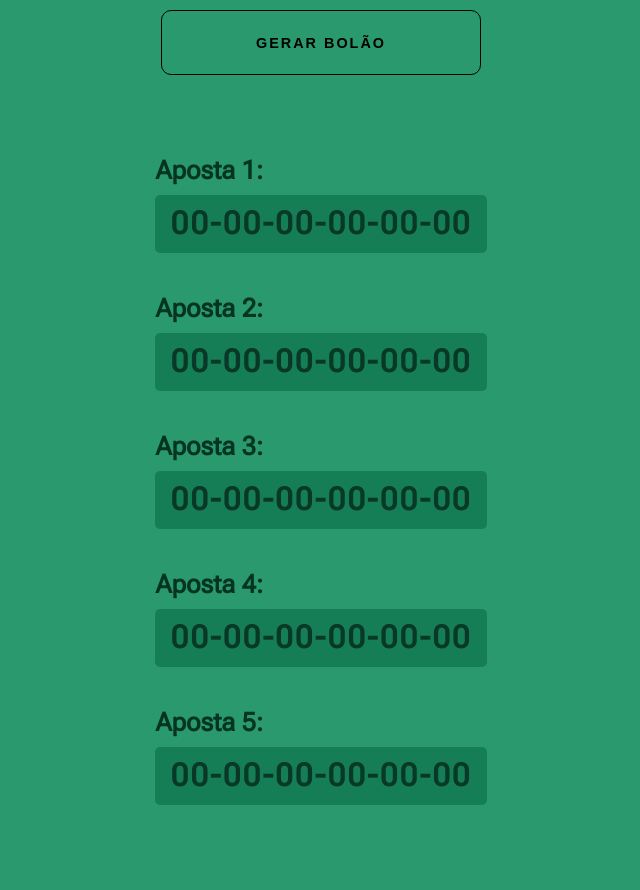
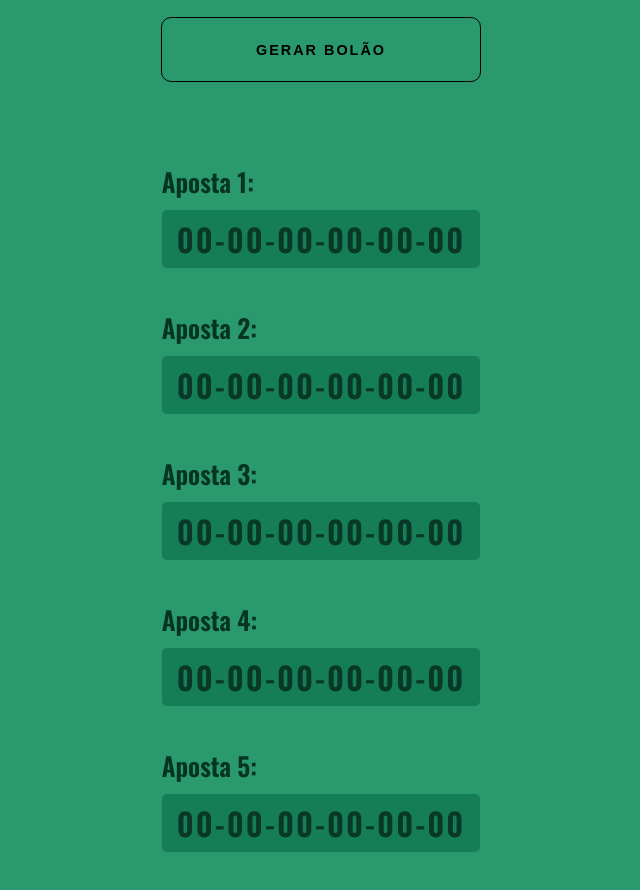
Before and after one commit to Marcelo-devside/project-mega, a plain HTML site: page index.html in a window 1280 px wide. Shown: the part 980-1870 px from the top of the page, without its empty margins (319-959 px from the left). Drawn offline with nearby package versions, Linux system fonts and the light colour scheme.

Commit message:
fix font

```diff
--- a/script.js
+++ b/script.js
@@ -268,11 +268,11 @@ window.addEventListener('scroll', ()=> {
   const alturaPage = window.pageYOffset + ((window.innerHeight * 3) / 4)
   const alturaPage2 = window.pageYOffset
   console.log(alturaPage2)
-  if (alturaPage2 > 335 && alturaPage2 < 1240){
+  if (alturaPage2 > 375 && alturaPage2 < 1240){
     showNumber.classList.remove("rollScrollyPlusMax")
     showNumber.classList.remove("alturaPage")
     showNumber.classList.add("rollScrollyPlus")
-  } else if(alturaPage2 < 335) {
+  } else if(alturaPage2 < 375) {
     showNumber.classList.remove("rollScrollyPlus")
     showNumber.classList.add("alturaPage")
   } else {
--- a/style.css
+++ b/style.css
@@ -1,4 +1,4 @@
-@import url('https://fonts.googleapis.com/css2?family=Roboto+Flex:opsz@8..144&display=swap');
+@import url('https://fonts.googleapis.com/css2?family=Bebas+Neue&family=Oswald:wght@600&display=swap');
 * {
   box-sizing: border-box;
   margin: 0;
@@ -6,7 +6,7 @@
 }
 
 :root {
-  font-family: 'Roboto Flex', sans-serif;
+  font-family: 'Oswald', sans-serif;
   --ckeched: #1f236bea;
   --bginput: #f0f0f0;
   --textcolorinput: rgb(65, 62, 62);
@@ -439,7 +439,7 @@ h2.title {
 }
 
 .popup-paragraf {
-  font-family: 'monospace';
+  font-family: 'Oswald', sans-serif;
   margin-top: clamp(0.4em, 0.2vw + 1.3rem, 15.9rem);
   font-size: clamp(1em, 1vw + 0.8rem, 1.1rem);
   letter-spacing: 1px;
@@ -562,6 +562,7 @@ h2.title {
   }
 
   .legend {
+    /* margin-top: 30px; */
     margin-top: 30px;
     height: 50px;
     padding: -150px;
```
Also changed, not shown: index.html (+2 -2 lines).
